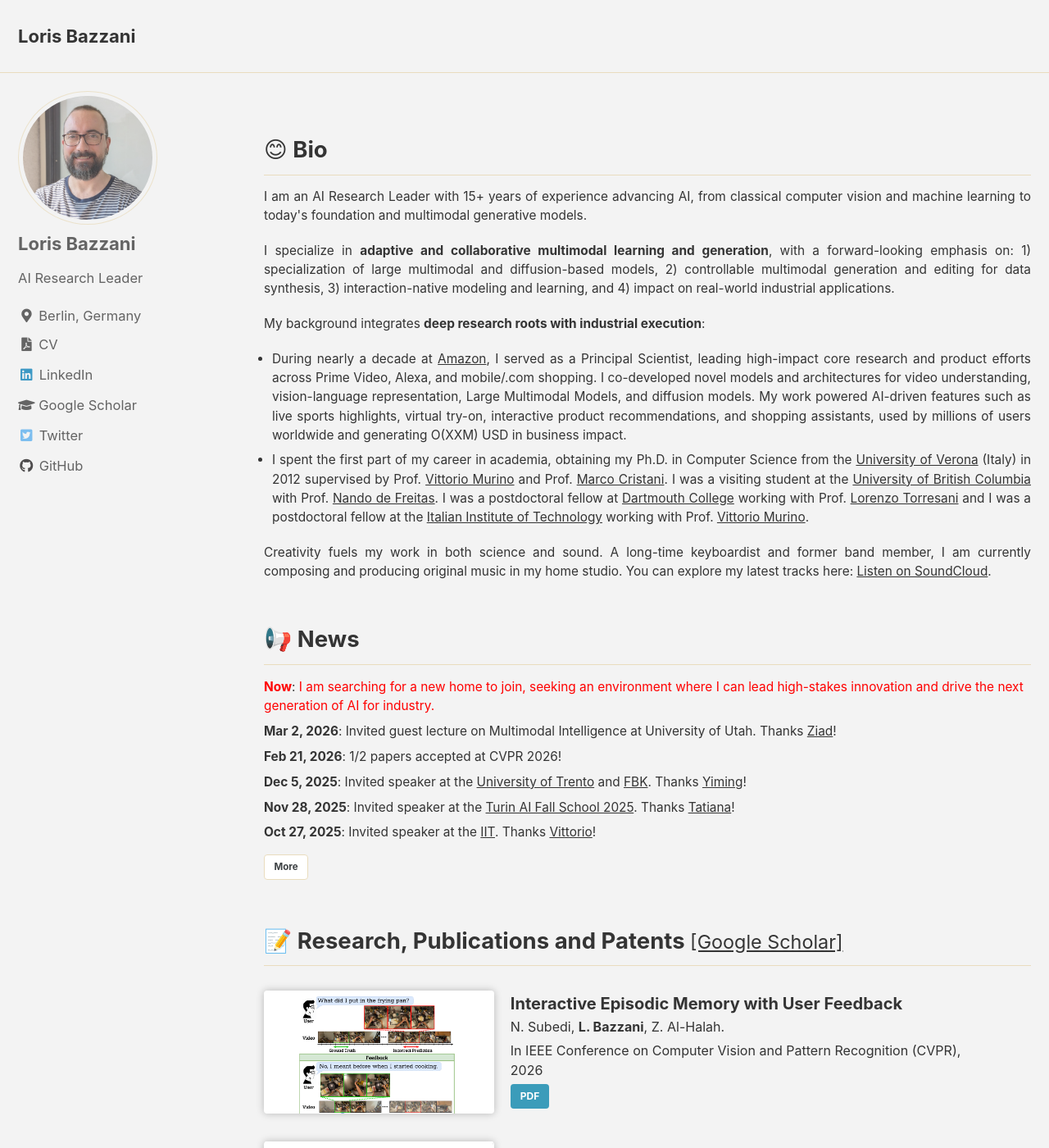
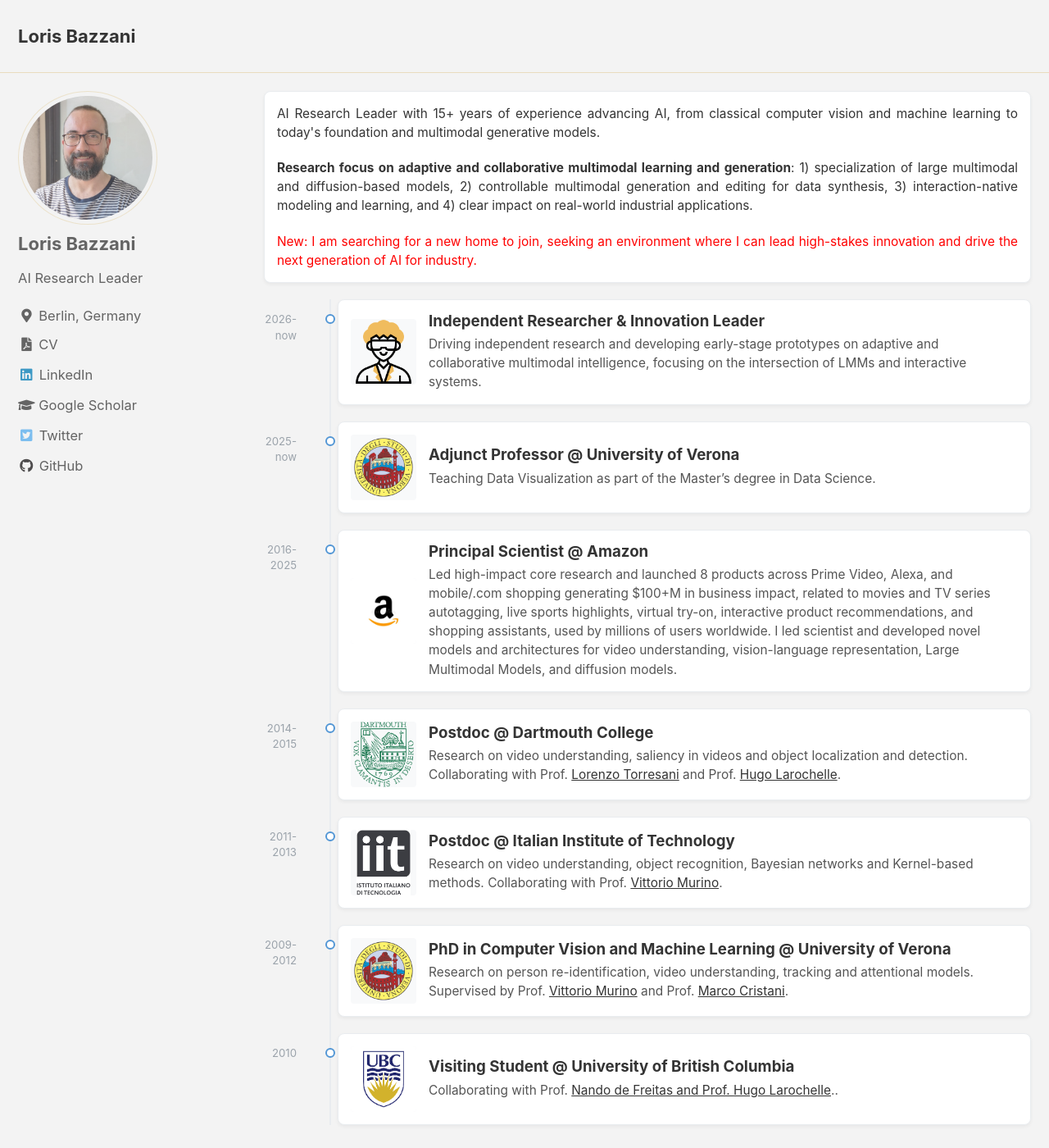
Before and after one commit to lorisbaz/lorisbaz.github.io, a Jekyll site: the page built from index.html, in a window 1280 px wide and 1400 px high. Shown: the whole window at 82% size. Built offline with Jekyll 4.4.1, drawn with Linux system fonts in a browser that asks for light colours; cached includes are drawn as plain includes; the list of posts is cut into pages by our own code; some of the changed text lies outside the part shown.

Commit message:
Make look a bit nicer.

```diff
--- a/_data/news.yml
+++ b/_data/news.yml
@@ -1,6 +1,4 @@
 main:
-- date: "<span style=\"color: red;\">Now</span>"
-  text: "<span style=\"color: red;\">I am searching for a new home to join, seeking an environment where I can lead high-stakes innovation and drive the next generation of AI for industry.</span>"
 - date: "Mar 2, 2026"
   text: "Invited guest lecture on Multimodal Intelligence at University of Utah. Thanks [Ziad](https://scholar.google.com/citations?user=pEL6l3cAAAAJ&hl=en&oi=ao)!"
 - date: "Feb 21, 2026"
--- a/_includes/head.html
+++ b/_includes/head.html
@@ -23,6 +23,17 @@
     background-color: #fff !important;
     color: #333 !important;
   }
+
+  .pub-teaser-container {
+    margin-top: 0;
+    width: 40%;
+    max-width: 200px;
+  }
+  @media (max-width: 768px) {
+    .pub-teaser-container {
+      max-width: 100px;
+    }
+  }
 </style>
 
 {% if site.head_scripts %}
--- a/_includes/publication-single.html
+++ b/_includes/publication-single.html
@@ -4,9 +4,9 @@
   {% capture teaser %}{{ publication.teaser }}{% endcapture %}
 {% endif %}
 
-<div style="clear: both;">
-  <article class="publication__item" itemscope itemtype="http://schema.org/CreativeWork">
-    <div class="publication__item-teaser" style="margin-top: 1em;">
+<div style="clear: both; margin-bottom: 15px;">
+  <article class="publication__item" itemscope itemtype="http://schema.org/CreativeWork" style="background: #fff; border: 1px solid #e9ecef; border-radius: 8px; padding: 15px; overflow: hidden;">
+    <div class="publication__item-teaser pub-teaser-container">
       <img itemprop="image" src=
         {% if teaser contains "://" %}
           "{{ teaser }}"
@@ -16,16 +16,16 @@
         alt="">
     </div>
     <div class="publication__item-text">
-      <h2 class="publication__item-title" itemprop="headline">
-        {{ publication.title | markdownify }}
+      <h2 class="publication__item-title" itemprop="headline" style="margin-top: 0; margin-bottom: 5px; font-size: 1.1em; line-height: 1.2;">
+        {{ publication.title | markdownify | remove: '<p>' | remove: '</p>' }}
       </h2>
-      <p style="margin-top: -2em;">{{ publication.authors | markdownify | remove: '<p>' | remove: '</p>'}}</p>
-      <p style="margin-top: -1em;">{{ publication.venue | markdownify | remove: '<p>' | remove: '</p>'}}</p>
-      <p style="margin-top: -1em;">
+      <div style="margin-bottom: 2px; font-size: 0.9em; line-height: 1.3;">{{ publication.authors | markdownify | remove: '<p>' | remove: '</p>'}}</div>
+      <div style="margin-bottom: 6px; font-size: 0.9em; line-height: 1.3;"><em>{{ publication.venue | markdownify | remove: '<p>' | remove: '</p>'}}</em></div>
+      <div style="margin-bottom: 0; font-size: 0.85em; line-height: 1.2;">
         {% for link in publication.links %}
           {{ link | markdownify | remove: '<p>' | remove: '</p>'}}
         {% endfor %}
-      </p>
+      </div>
     </div>
   </article>
 </div>
--- a/_includes/timeline.html
+++ b/_includes/timeline.html
@@ -1,54 +1,105 @@
 {% include base_path %}
 
-<div id="timeline">
-    <div class="timelineitem">
-    <div class="tdate">2026-now</div>
-    <h4 class="ttitle">Independent Researcher & Innovation Leader</h4>
-    <div class="tdesc">Driving independent research and developing early-stage prototypes on adaptive and cooperative multimodal
+<div class="timeline-container">
+  <div class="timeline-item">
+    <div class="timeline-date">2026-now</div>
+    <div class="timeline-dot"></div>
+    <div class="timeline-card">
+      <div class="timeline-logo">
+        <img src="page_files/independent_logo.png" alt="Independent Researcher">
+      </div>
+      <div class="timeline-content">
+        <h4 class="ttitle">Independent Researcher & Innovation Leader</h4>
+        <div class="tdesc">Driving independent research and developing early-stage prototypes on adaptive and collaborative multimodal
 intelligence, focusing on the intersection of LMMs and interactive systems.</div>
-  </div>
-  <div class="timelineitem">
-    <div class="tdate">2025-now</div>
-    <h4 class="ttitle">Adjunct Professor, University of Verona</h4>
-    <div class="tdesc">Teach Data Visualization as part of the Master’s degree in Data
-Science. </div>
-  </div>
-  <div class="timelineitem">
-    <div class="tdate">2016 - 2025</div>
-    <h4 class="ttitle">Principal Scientist, Amazon</h4>
-    <div class="tdesc">Led high-impact core research and product efforts across Prime Video, Alexa, and mobile/.com shopping and co-developed novel models for video understanding, vision-language representation, LMMs, and diffusion models.</div>
-  </div>
-  <div class="timelineitem">
-    <div class="tdate">2014 - 2015</div>
-    <h4 class="ttitle">Postdoc, Dartmouth College</h4>
-    <div class="tdesc">Research on video understanding, saliency in videos and object localization and detection.
-      Collaborating with Prof. <a href="http://www.cs.dartmouth.edu/~lorenzo/home.html">Lorenzo Torresani</a>
-      and Prof. <a href="https://mila.quebec/en/person/hugo-larochelle/"> Hugo Larochelle</a>.
-    </div>  </div>
-  <div class="timelineitem">
-    <div class="tdate">2011 - 2013</div>
-    <h4 class="ttitle">Postdoc, Italian Institute of Technology</h4>
-    <div class="tdesc">Research on video understanding, object recognition, Bayesian networks and Kernel-based methods.
-      Collaborating with Prof. <a href="https://www.di.univr.it/?ent=persona&id=92">Vittorio Murino</a>.
+      </div>
     </div>
   </div>
-  <div class="timelineitem">
-    <div class="tdate">2009 - 2012</div>
-    <h4 class="ttitle">PhD in Computer Vision, University of Verona</h4>
-    <div class="tdesc">Research on person re-identification, video understanding, tracking and attentional models.
-      Supervised by Prof. <a href="https://www.di.univr.it/?ent=persona&id=92">Vittorio Murino</a> and Prof. <a href="http://profs.sci.univr.it/~cristanm/">Marco Cristani</a>.</div>
+
+  <div class="timeline-item">
+    <div class="timeline-date">2025-now</div>
+    <div class="timeline-dot"></div>
+    <div class="timeline-card">
+      <div class="timeline-logo">
+        <img src="page_files/univr_logo.png" alt="University of Verona">
+      </div>
+      <div class="timeline-content">
+        <h4 class="ttitle">Adjunct Professor @ University of Verona</h4>
+        <div class="tdesc">Teaching Data Visualization as part of the Master’s degree in Data Science.</div>
+      </div>
+    </div>
   </div>
-  <div class="timelineitem">
-    <div class="tdate">2010</div>
-    <h4 class="ttitle">Visiting Student, University of British Columbia</h4>
-    <div class="tdesc">Collaborating with Prof. <a href="http://www.cs.ox.ac.uk/people/nando.defreitas/">Nando de Freitas</a>.</div>
+
+  <div class="timeline-item">
+    <div class="timeline-date">2016-2025</div>
+    <div class="timeline-dot"></div>
+    <div class="timeline-card">
+      <div class="timeline-logo">
+        <img src="page_files/amazon_logo.webp" alt="Amazon">
+      </div>
+      <div class="timeline-content">
+        <h4 class="ttitle">Principal Scientist @ Amazon</h4>
+        <div class="tdesc">
+          Led high-impact core research and launched 8 products across Prime Video, Alexa, and mobile/.com shopping generating $100+M in business impact, related to movies and TV series autotagging, live sports highlights, virtual try-on, interactive product recommendations, and shopping assistants, used by millions of users worldwide.
+          I led scientist and developed novel models and architectures for video understanding, vision-language representation, Large Multimodal Models, and diffusion models.
+        </div>
+      </div>
+    </div>
   </div>
-  <!-- <div class="timelineitem">
-    <div class="tdate">2006 - 2008</div>
-    <h4 class="ttitle">M.S., University of Verona</h4>
+
+  <div class="timeline-item">
+    <div class="timeline-date">2014-2015</div>
+    <div class="timeline-dot"></div>
+    <div class="timeline-card">
+      <div class="timeline-logo">
+        <img src="page_files/dartmouth_logo.png" alt="Dartmouth College">
+      </div>
+      <div class="timeline-content">
+        <h4 class="ttitle">Postdoc @ Dartmouth College</h4>
+        <div class="tdesc">Research on video understanding, saliency in videos and object localization and detection. Collaborating with Prof. <a href="http://www.cs.dartmouth.edu/~lorenzo/home.html">Lorenzo Torresani</a> and Prof. <a href="https://mila.quebec/en/person/hugo-larochelle/">Hugo Larochelle</a>.</div>
+      </div>
+    </div>
   </div>
-  <div class="timelineitem">
-    <div class="tdate">2003 - 2006</div>
-    <h4 class="ttitle">B.S., University of Verona</h4> -->
+
+  <div class="timeline-item">
+    <div class="timeline-date">2011-2013</div>
+    <div class="timeline-dot"></div>
+    <div class="timeline-card">
+      <div class="timeline-logo">
+        <img src="page_files/iit_logo.jpeg" alt="Italian Institute of Technology">
+      </div>
+      <div class="timeline-content">
+        <h4 class="ttitle">Postdoc @ Italian Institute of Technology</h4>
+        <div class="tdesc">Research on video understanding, object recognition, Bayesian networks and Kernel-based methods. Collaborating with Prof. <a href="https://www.di.univr.it/?ent=persona&id=92">Vittorio Murino</a>.</div>
+      </div>
+    </div>
+  </div>
+
+  <div class="timeline-item">
+    <div class="timeline-date">2009-2012</div>
+    <div class="timeline-dot"></div>
+    <div class="timeline-card">
+      <div class="timeline-logo">
+        <img src="page_files/univr_logo.png" alt="University of Verona">
+      </div>
+      <div class="timeline-content">
+        <h4 class="ttitle">PhD in Computer Vision and Machine Learning @ University of Verona</h4>
+        <div class="tdesc">Research on person re-identification, video understanding, tracking and attentional models. Supervised by Prof. <a href="https://www.di.univr.it/?ent=persona&id=92">Vittorio Murino</a> and Prof. <a href="http://profs.sci.univr.it/~cristanm/">Marco Cristani</a>.</div>
+      </div>
+    </div>
+  </div>
+
+  <div class="timeline-item">
+    <div class="timeline-date">2010</div>
+    <div class="timeline-dot"></div>
+    <div class="timeline-card">
+      <div class="timeline-logo">
+        <img src="page_files/ubc_logo.png" alt="University of British Columbia">
+      </div>
+      <div class="timeline-content">
+        <h4 class="ttitle">Visiting Student @ University of British Columbia</h4>
+        <div class="tdesc">Collaborating with Prof. <a href="http://www.cs.ox.ac.uk/people/nando.defreitas/">Nando de Freitas and Prof. <a href="https://mila.quebec/en/person/hugo-larochelle/">Hugo Larochelle</a>.</a>.</div>
+      </div>
+    </div>
   </div>
 </div>
--- a/_sass/_timeline.scss
+++ b/_sass/_timeline.scss
@@ -2,49 +2,6 @@
    TIMELINE
    ========================================================================== */
 
-
-#timeline .timelineitem h2 {
-  margin-bottom: 4px;
-  font-size: 12px;
-  font-size: 1rem;
-}
-
-#timeline .ttitle {
-  font-size: .8em;
-}
-
-#timeline .tdesc {
-  font-size: .6em;
-}
-
-
-@media (min-width: 768px) {
-  .timelineitem:nth-child(odd) {
-    margin-left: 50%;
-    border-left: 5px solid $darker-gray;
-    text-align: left;
-  }
-  .timelineitem:nth-child(even) {
-    margin-right: 50%;
-    margin-left: 5px;
-    border-right: 5px solid $darker-gray;
-    text-align: right;
-  }
-  .timelineitem {
-    width: 50%;
-    position: relative;
-    padding: 5px 20px;
-    -webkit-box-sizing: border-box; /* Safari/Chrome, other WebKit */
-    -moz-box-sizing: border-box;    /* Firefox, other Gecko */
-    box-sizing: border-box;         /* Opera/IE 8+ */
-  }
-  .timelineitem:nth-child(odd):before {
-   left: -8px;
-  }
-  .timelineitem:nth-child(even):before {
-    right: -8px;
-  }
-}
 
 .timelineitem:before {
   width: 11px;
@@ -78,3 +35,115 @@
 .new {
   color: $danger-color;
 }
+
+.timeline-container {
+  position: relative;
+  margin: 20px 0;
+  padding: 0;
+}
+.timeline-container::before {
+  content: '';
+  position: absolute;
+  top: 0;
+  bottom: 0;
+  left: 80px;
+  width: 2px;
+  background: #e9ecef;
+}
+.timeline-item {
+  position: relative;
+  display: flex;
+  align-items: flex-start;
+  margin-bottom: 20px;
+}
+.timeline-item:last-child {
+  margin-bottom: 0;
+}
+.timeline-date {
+  width: 65px;
+  text-align: right;
+  padding-right: 25px;
+  padding-top: 15px;
+  font-size: 0.6em;
+  color: #9ba3ab;
+  flex-shrink: 0;
+}
+.timeline-dot {
+  position: absolute;
+  left: 80px;
+  top: 18px;
+  width: 12px;
+  height: 12px;
+  margin-left: -5px;
+  background-color: #fff;
+  border: 2px solid #5296d5;
+  border-radius: 50%;
+  z-index: 1;
+}
+.timeline-card {
+  flex: 1;
+  margin-left: 25px;
+  background: #fff;
+  border: 1px solid #e9ecef;
+  border-radius: 8px;
+  padding: 15px;
+  display: flex;
+  align-items: center;
+  box-shadow: 0 2px 4px rgba(0,0,0,0.05);
+}
+.timeline-logo {
+  flex-shrink: 0;
+  width: 80px;
+  height: 80px;
+  margin-right: 15px;
+  display: flex;
+  align-items: center;
+  justify-content: center;
+  background-color: #f8f9fa;
+  border-radius: 4px;
+  overflow: hidden;
+}
+.timeline-logo img {
+  max-width: 100%;
+  max-height: 100%;
+  object-fit: contain;
+}
+.timeline-content {
+  flex: 1;
+}
+.timeline-content .ttitle {
+  margin-top: 0;
+  margin-bottom: 5px;
+  font-size: 0.85em;
+}
+.timeline-content .tdesc {
+  font-size: 0.7em;
+  color: #555;
+  margin-bottom: 0;
+}
+
+@media (max-width: 768px) {
+  .timeline-container::before {
+    left: 10px;
+  }
+  .timeline-item {
+    flex-direction: column;
+    align-items: flex-start;
+  }
+  .timeline-date {
+    text-align: left;
+    padding-left: 30px;
+    padding-right: 0;
+    margin-bottom: 5px;
+    padding-top: 0;
+    width: auto;
+  }
+  .timeline-dot {
+    left: 10px;
+    top: 3px;
+  }
+  .timeline-card {
+    margin-left: 30px;
+    width: calc(100% - 30px);
+  }
+}
--- a/index.html
+++ b/index.html
@@ -6,33 +6,27 @@ classes: wide
 
 {% include base_path %}
 
-<h2 id="bio">😊 Bio</h2>
-<div style="text-align: justify; font-size: 0.7em;">
-<p>
-I am an AI Research Leader with 15+ years of experience advancing AI, from classical computer vision and machine learning to today's foundation and multimodal generative models.
+<div style="text-align: justify; font-size: 0.7em; background: #fff; border: 1px solid #e9ecef; border-radius: 8px; padding: 15px; box-shadow: 0 2px 4px rgba(0,0,0,0.05); margin-bottom: 20px;">
+<p style="margin-top: 0;">
+AI Research Leader with 15+ years of experience advancing AI, from classical computer vision and machine learning to today's foundation and multimodal generative models.
 </p>
 <p>
-I specialize in <b>adaptive and collaborative multimodal learning and generation</b>, with a forward-looking emphasis on:
+<b>Research focus on adaptive and collaborative multimodal learning and generation</b>:
 1) specialization of large multimodal and diffusion-based models,
 2) controllable multimodal generation and editing for data synthesis,
 3) interaction-native modeling and learning, and
-4) impact on real-world industrial applications.
+4) clear impact on real-world industrial applications.
 </p>
-<p>
-My background integrates <b>deep research roots with industrial execution</b>:</p>
-<ul style="padding-left: 10px;">
-  <li style="margin-bottom: 0.5em;">During nearly a decade at <a href="http://www.amazon.jobs/location/berlin-germany">Amazon</a>, I served as a Principal Scientist, leading high-impact core research and product efforts across Prime Video, Alexa, and mobile/.com shopping. I co-developed novel models and architectures for video understanding, vision-language representation, Large Multimodal Models, and diffusion models. My work powered AI-driven features such as live sports highlights, virtual try-on, interactive product recommendations, and shopping assistants, used by millions of users worldwide and generating O(XXM) USD in business impact.</li>
-  <li style="margin-bottom: 0.5em;">I spent the first part of my career in academia, obtaining my Ph.D. in Computer Science from the <a href="http://www.di.univr.it/">University of Verona</a> (Italy) in 2012 supervised by Prof. <a href="https://www.di.univr.it/?ent=persona&id=92">Vittorio Murino</a> and Prof. <a href="http://profs.sci.univr.it/~cristanm/">Marco Cristani</a>. I was a visiting student at the <a href="https://www.cs.ubc.ca/">University of British Columbia</a> with Prof. <a href="http://www.cs.ox.ac.uk/people/nando.defreitas/">Nando de Freitas</a>. I was a postdoctoral fellow at <a href="http://web.cs.dartmouth.edu/">Dartmouth College</a> working with Prof. <a href="http://www.cs.dartmouth.edu/~lorenzo/home.html">Lorenzo Torresani</a> and I was a postdoctoral fellow at the <a href="https://pavis.iit.it/">Italian Institute of Technology</a> working with Prof. <a href="https://www.di.univr.it/?ent=persona&id=92">Vittorio Murino</a>.</li>
-</ul>
-</p>
-<p>
-Creativity fuels my work in both science and sound. A long-time keyboardist and former band member, I am currently composing and producing original music in my home studio. You can explore my latest tracks here: <a href="https://soundcloud.com/cyber-phoenix-50888691">Listen on SoundCloud</a>.
-</p>
+
+<span style="color: red;">New: I am searching for a new home to join, seeking an environment where I can lead high-stakes innovation and drive the next generation of AI for industry.</span>
 </div>
+
+{% include timeline.html %}
+<div style="clear: both;"></div>
 
 <h2>📢 News</h2>
 {% if site.data.news.main %}
-  <div class="news" style="font-size: 0.7em;">
+<div style="text-align: justify; font-size: 0.7em; background: #fff; border: 1px solid #e9ecef; border-radius: 8px; padding: 15px; box-shadow: 0 2px 4px rgba(0,0,0,0.05); margin-bottom: 20px;">
     <ul style="list-style: none; padding-left: 0;">
       {% for item in site.data.news.main limit:6 %}
         <li><strong>{{ item.date }}</strong>: {{ item.text | markdownify | remove: '<p>' | remove: '</p>' }}</li>
@@ -58,9 +52,13 @@ Creativity fuels my work in both science and sound. A long-time keyboardist and
 {% endfor %}
 <div style="clear: both;"></div>
 
-<h2 id="timeline">💼 My Experience</h2>
-{% include timeline.html %}
+
+<h2>&#129412 Personal Projects</h2>
+<div style="text-align: justify; font-size: 0.7em; background: #fff; border: 1px solid #e9ecef; border-radius: 8px; padding: 15px; box-shadow: 0 2px 4px rgba(0,0,0,0.05); margin-bottom: 20px;">
+Creativity fuels my work in both science and sound. A long-time keyboardist and former band member, I am currently composing and producing original music in my home studio. You can explore my latest tracks here: <a href="https://soundcloud.com/cyber-phoenix-50888691">Listen on SoundCloud</a>.
+</div>
 <div style="clear: both;"></div>
+
 
 <!-- <h2>Theses</h2>
 <h2>Theses</h2>
```
Also changed, not shown: page_files/amazon_logo.png (added), page_files/amazon_logo.webp (added), page_files/dartmouth_logo.png (added), page_files/iit_logo.jpeg (added), page_files/independent_logo.png (added), page_files/ubc_logo.png (added), page_files/univr_logo.png (added).
